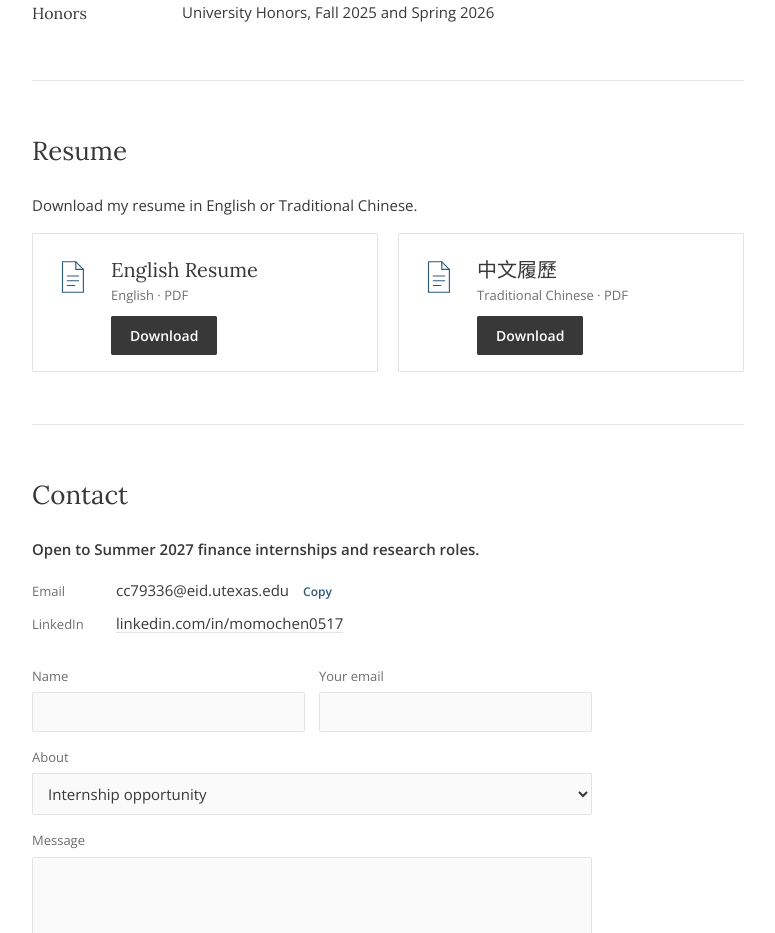
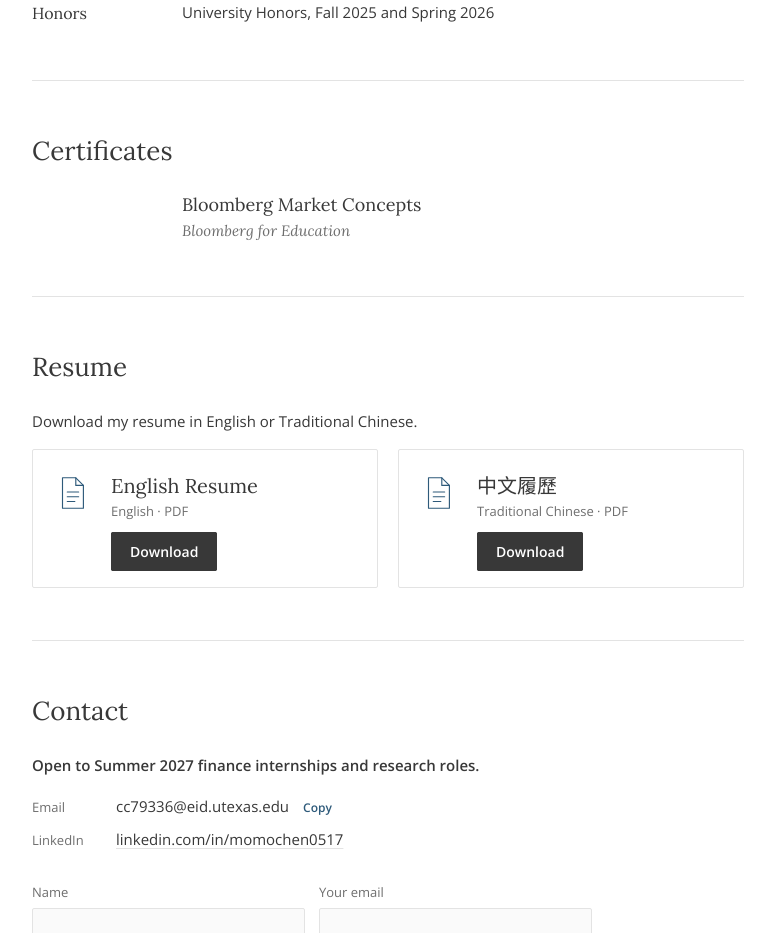
Before and after one commit to CMOMO7581/momo-website-cli, a Next.js app: page / in a window 1280 px wide. Shown: the part 3500-4433 px from the top of the page, without its empty margins (252-1027 px from the left). Built offline with nearby package versions, Linux system fonts and the light colour scheme; a web font is replaced by a local one.

Commit message:
Add Certificates section with Bloomberg Market Concepts
Sits between Skills & Credentials and Resume in the Experience/Writing
list style. Date and certificate link are blank until supplied; the
link is set as bmc-cert in content/links.json.

Co-Authored-By: Claude Opus 5.5 <noreply@anthropic.com>

```diff
--- a/components/Portfolio.tsx
+++ b/components/Portfolio.tsx
@@ -197,6 +197,15 @@ export default function Portfolio({ lang }: { lang: Lang }) {
 
           <hr />
 
+          <section id="certificates">
+            <T as="h2" k="cert.h" />
+            <ol className="entries">
+              <li><T as="div" className="when" k="cert1.w" /><div><T as="h3" k="cert1.t" /><T as="p" className="org" k="cert1.o" /><Links items={[["bmc-cert", "l.cert"]]} /></div></li>
+            </ol>
+          </section>
+
+          <hr />
+
           <section id="resume">
             <T as="h2" k="r.h" />
             <T as="p" k="r.p" />
--- a/content/en.json
+++ b/content/en.json
@@ -71,6 +71,11 @@
   "sk.lang.v": "English, Mandarin (Traditional &amp; Simplified Chinese)",
   "sk.hon": "Honors",
   "sk.hon.v": "University Honors, Fall 2025 and Spring 2026",
+  "cert.h": "Certificates",
+  "cert1.w": "",
+  "cert1.t": "Bloomberg Market Concepts",
+  "cert1.o": "Bloomberg for Education",
+  "l.cert": "View certificate",
   "r.h": "Resume",
   "r.p": "Download my resume in English or Traditional Chinese.",
   "r.en.m": "English · PDF",
--- a/content/links.json
+++ b/content/links.json
@@ -7,5 +7,6 @@
   "aligna-deck": "",
   "tulj-article": "",
   "interp-edu": "",
-  "interp-ai": ""
+  "interp-ai": "",
+  "bmc-cert": ""
 }
--- a/content/zh.json
+++ b/content/zh.json
@@ -71,6 +71,11 @@
   "sk.lang.v": "英文、中文（繁體與簡體）",
   "sk.hon": "榮譽",
   "sk.hon.v": "大學榮譽榜，2025 秋季及 2026 春季",
+  "cert.h": "證書",
+  "cert1.w": "",
+  "cert1.t": "Bloomberg Market Concepts",
+  "cert1.o": "Bloomberg for Education",
+  "l.cert": "查看證書",
   "r.h": "履歷",
   "r.p": "可下載英文或繁體中文版本的履歷。",
   "r.en.m": "英文 · PDF",
```
